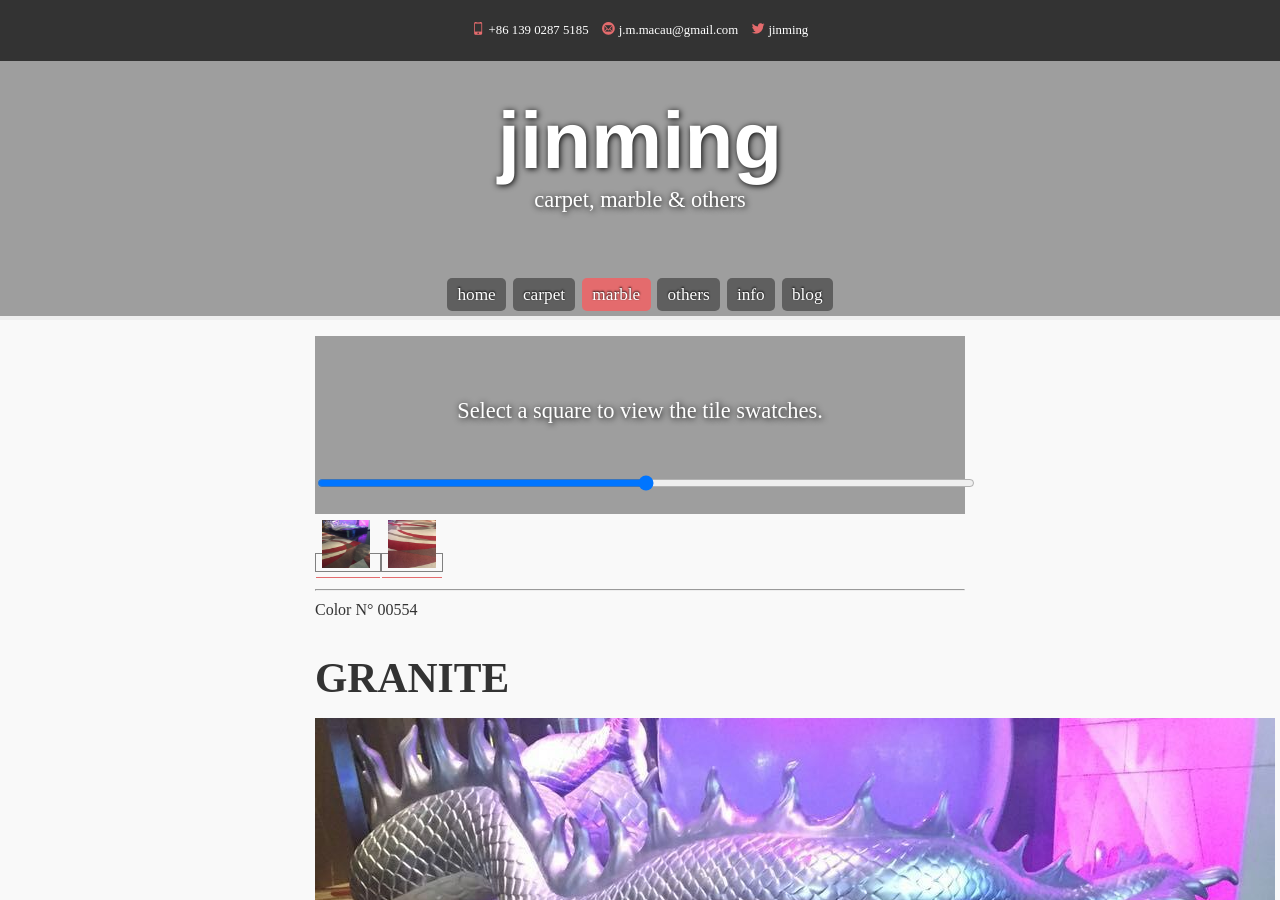
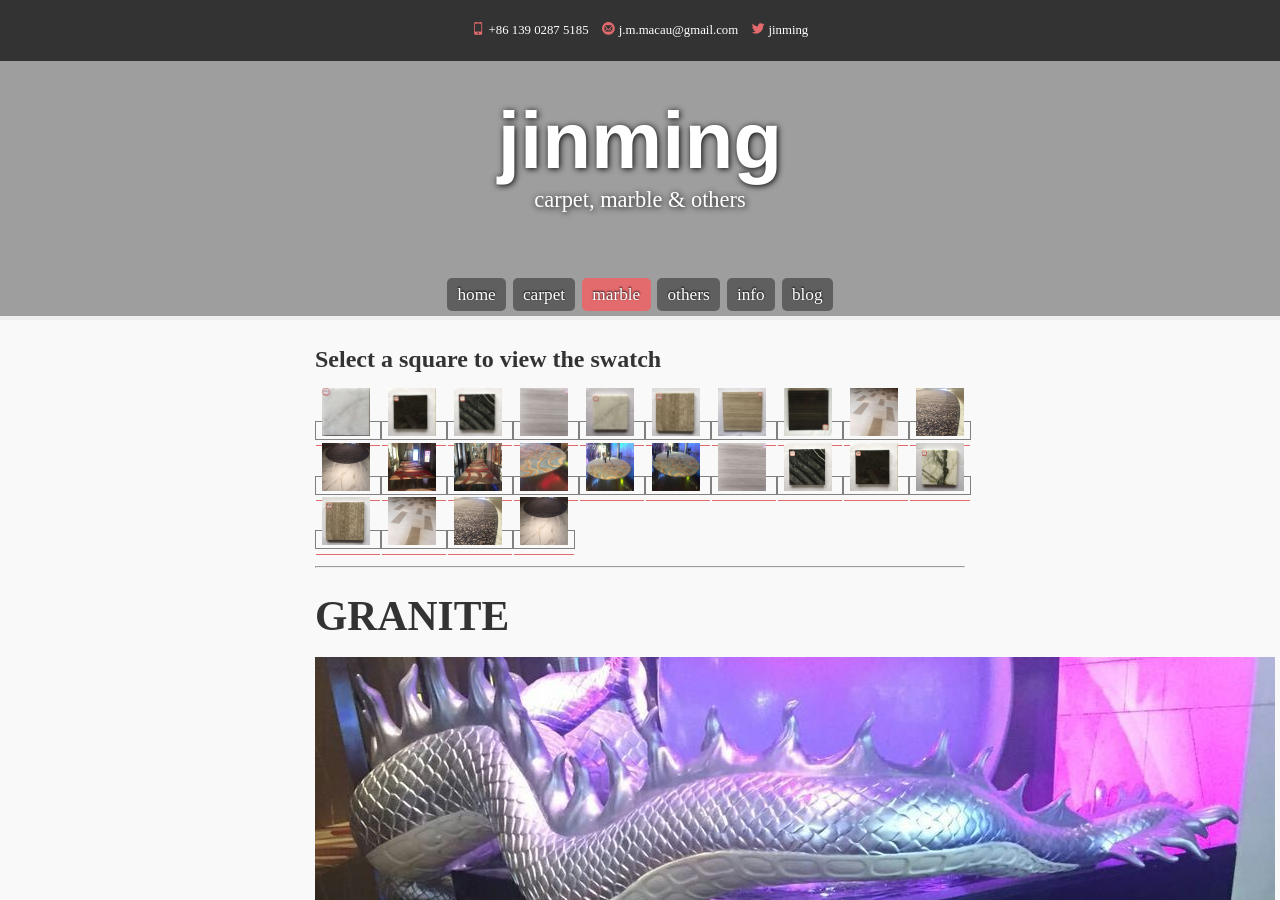
Before and after one commit to raptoravis/jinming, a Jekyll site: the page built from marble/index.html, in a window 1280 px wide and 900 px high. Built offline with Jekyll 4.4.1, drawn with Linux system fonts in a browser that asks for light colours; Markdown is read by kramdown in place of the engine named in the settings; comment, search, counter and statistics services are not loaded.

Commit message:
small lists

```diff
--- a/marble/index.html
+++ b/marble/index.html
@@ -5,47 +5,28 @@ pageclass: marble
 ---
 
 <!-- https://shawfloors.com/flooring/carpet/details/getting-better-z6848/granite -->
-
 <section class="">
-	<div class="header">
-		<p>Select a square to view the tile swatches.</p>
-		<div class="range-slider hide">
-			<input type="range" min="0" max="1000" value="500" step="1">
+	<div class="top-wrapper">
+		<div id="wrapper" class="slider-wrapper">
+			<h2> Select a square to view the swatch</h2>
+			<ul id="scroller" class="hrmenu">
+				{% for image in site.static_files %}
+				{% if image.path contains 'images/marble' %}
+				<li class="hrmenu">
+					<a href="#">
+						<img class="hrmenu_item" src="{{site.url}}{{site.baseurl}}{{ image.path }}">
+					</a>
+				</li>
+				{% endif %}
+				{% endfor %}
+			</ul>
 		</div>
 	</div>
 
-
-	<div class="top-wrapper">
-		<div id="wrapper" class="slider-wrapper">
-			<ul id="scroller" class="hrmenu">
-
-				<li class="hrmenu">
-					<a href="#">
-						<img class="hrmenu_item" src="{{site.url}}{{site.baseurl}}/images/carpet/mmexport1452083755540.jpg">
-					</a>
-				</li>
-
-				<li class="hrmenu">
-					<a href="#">
-						<img class="hrmenu_item" src="{{site.url}}{{site.baseurl}}/images/carpet/mmexport1452083759053.jpg">
-					</a>
-				</li>
-
-			</ul>
-		</div>
-		<hr/>
-
-		<div class="top">
-			<p>Color N° 00554</p>
-			<h1>GRANITE</h1>
-			<div class="ctas" data-shaw-id="Z6848_00554">
-				<a href="#" class="add-to-my-shaw"><span></span></a>
-			</div>
-		</div>
-
-	</div>
+	<hr/>
 
 	<div class="color-details">
+		<h1>GRANITE</h1>
 		<img src="{{site.url}}{{site.baseurl}}/images/carpet/mmexport1452083755540.jpg">
 	</div>
 
```
Also changed, not shown: carpet/index.html (+16 -35 lines).
